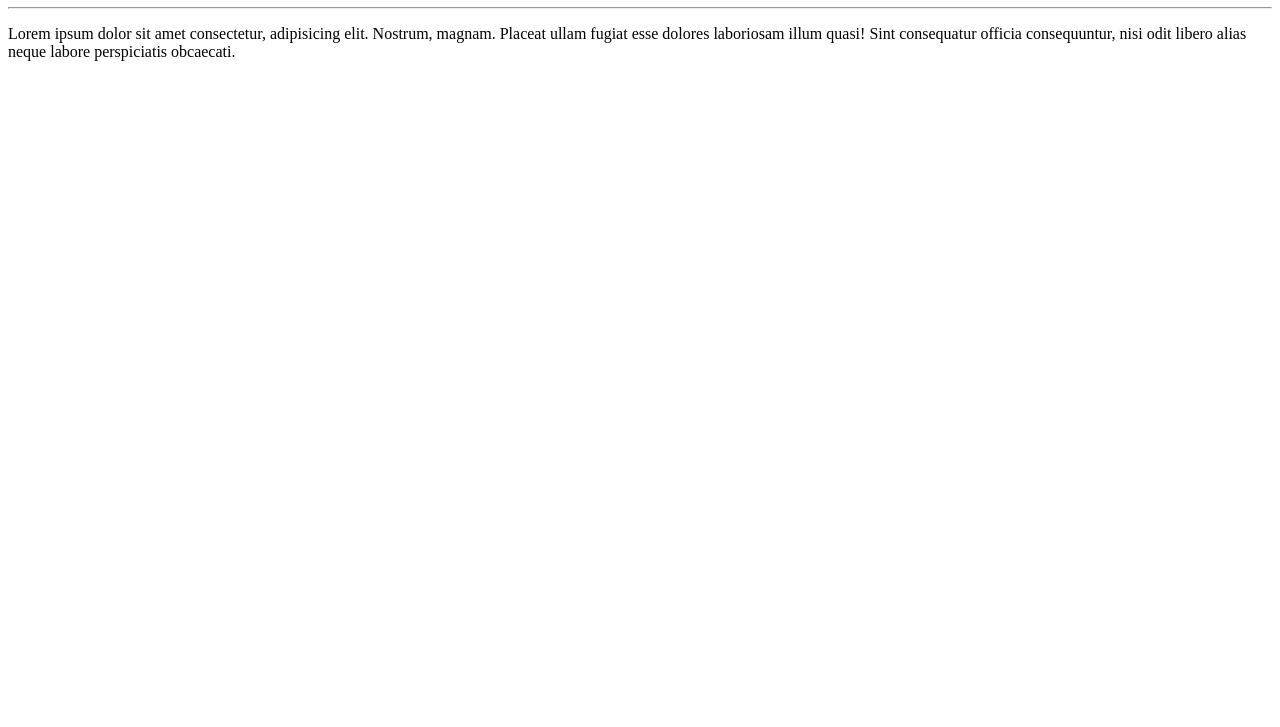
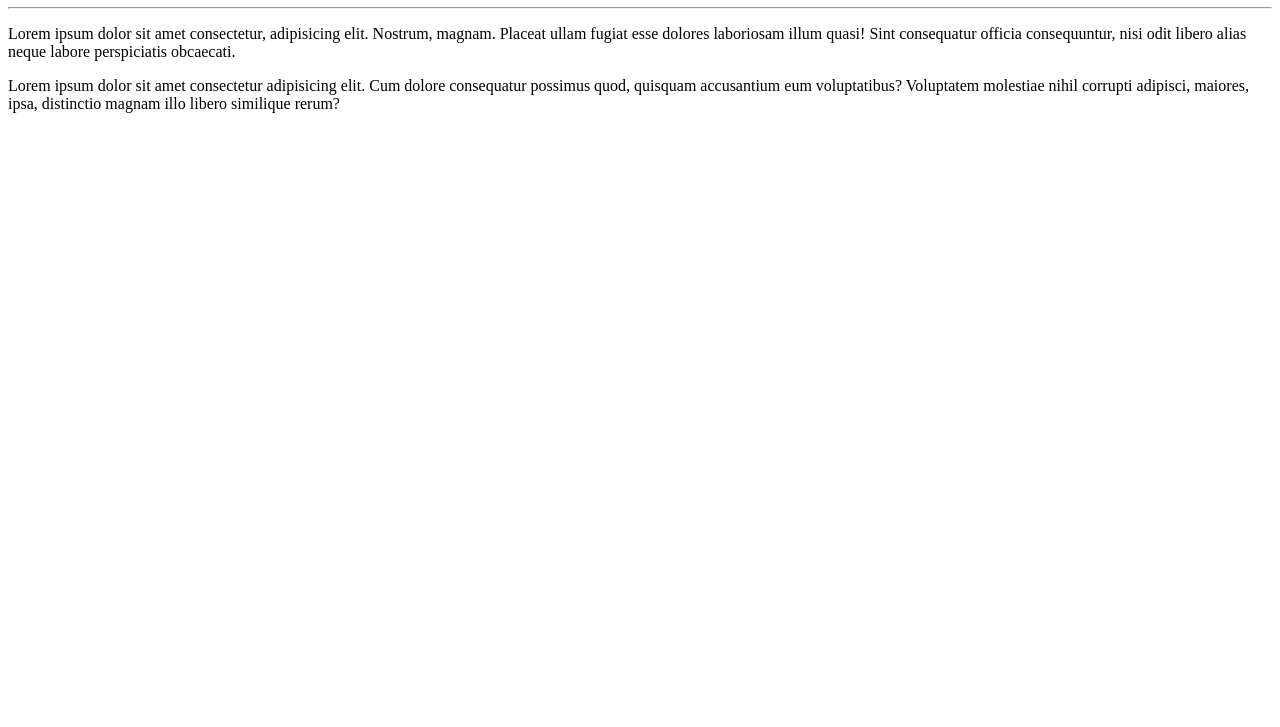
Before and after one commit to lucido30/OM, a plain HTML site: page site-exemplo/index.html in a window 1280 px wide. Shown: the part 73-800 px from the top of the page. Drawn offline with Linux system fonts and the light colour scheme.

Commit message:
adicionei um parágrao

```diff
--- a/site-exemplo/index.html
+++ b/site-exemplo/index.html
@@ -9,5 +9,6 @@
     <h1>Olá, mundo</h1>
     <hr>
     <p>Lorem ipsum dolor sit amet consectetur, adipisicing elit. Nostrum, magnam. Placeat ullam fugiat esse dolores laboriosam illum quasi! Sint consequatur officia consequuntur, nisi odit libero alias neque labore perspiciatis obcaecati.</p>
+    <p>Lorem ipsum dolor sit amet consectetur adipisicing elit. Cum dolore consequatur possimus quod, quisquam accusantium eum voluptatibus? Voluptatem molestiae nihil corrupti adipisci, maiores, ipsa, distinctio magnam illo libero similique rerum?</p>
 </body>
 </html>
```
